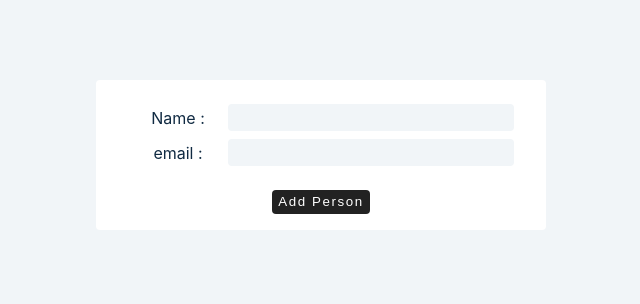
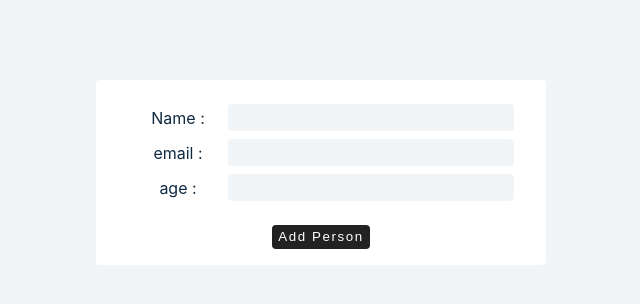
Before and after one commit to AtulHande03a/forms-in-react, a React (Create React App) app: page / in a window 1280 px wide. Shown: the top 304 px of the page, without its empty margins (319-959 px from the left). Built offline with nearby package versions, Linux system fonts and the light colour scheme.

Commit message:
handling multiple inputs

```diff
--- a/src/App.js
+++ b/src/App.js
@@ -1,10 +1,11 @@
-import ControlledInputs from "./ControlledInputs";
+//import ControlledInputs from "./ControlledInputs";
+import MultipleInputs from "./MultipleInputs";
 import "./styles.css";
 
 export default function App() {
   return (
     <div className="container">
-      <ControlledInputs />
+      <MultipleInputs />
     </div>
   );
 }
--- /dev/null
+++ b/src/MultipleInputs.js
@@ -0,0 +1,79 @@
+import { useState } from "react";
+
+const MultipleInputs = () => {
+  // const [firstName, setFirstName] = useState("");
+  // const [email, setEmail] = useState("");
+  // const [age, setAge] = useState('')
+  const [person, setPerson] = useState({ firstName: "", email: "", age: "" });
+  const [people, setPeople] = useState([]);
+
+  const handleChange = (e) => {
+    const name = e.target.name;
+    const value = e.target.value;
+    setPerson({
+      ...person,
+      [name]: value
+    });
+  };
+  const handleSubmit = (e) => {
+    e.preventDefault();
+
+    if (person.firstName && person.email && person.age) {
+      const newPerson = { ...person, id: new Date().getTime().toString() };
+
+      setPeople([...people, newPerson]);
+      setPerson({ firstName: "", email: "", age: "" });
+    }
+  };
+  return (
+    <>
+      <form className="form">
+        <div className="form-control">
+          <label htmlFor="firstName">Name : </label>
+          <input
+            type="text"
+            name="firstName"
+            id="firstName"
+            value={person.firstName}
+            onChange={handleChange}
+          />
+        </div>
+        <div className="form-control">
+          <label htmlFor="email">email : </label>
+          <input
+            type="text"
+            name="email"
+            id="email"
+            value={person.email}
+            onChange={handleChange}
+          />
+        </div>
+        <div className="form-control">
+          <label htmlFor="age">age : </label>
+          <input
+            type="text"
+            name="age"
+            id="age"
+            value={person.age}
+            onChange={handleChange}
+          />
+        </div>
+        <button type="submit" onClick={handleSubmit}>
+          add person
+        </button>
+      </form>
+      {people.map((person) => {
+        const { id, firstName, email, age } = person;
+        return (
+          <div className="item" key={id}>
+            <h4>{firstName}</h4>
+            <p>{age}</p>
+            <p>{email}</p>
+          </div>
+        );
+      })}
+    </>
+  );
+};
+
+export default MultipleInputs;
```
